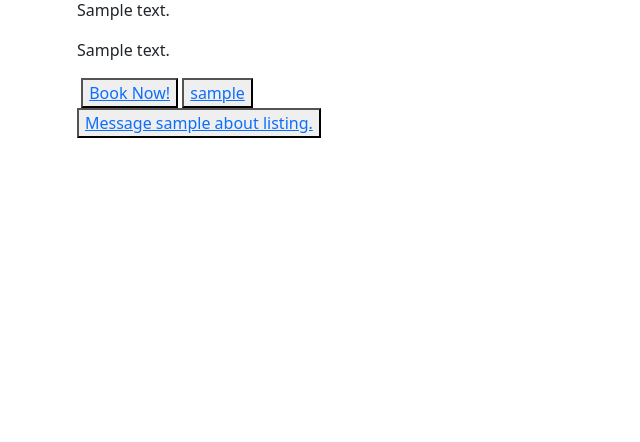
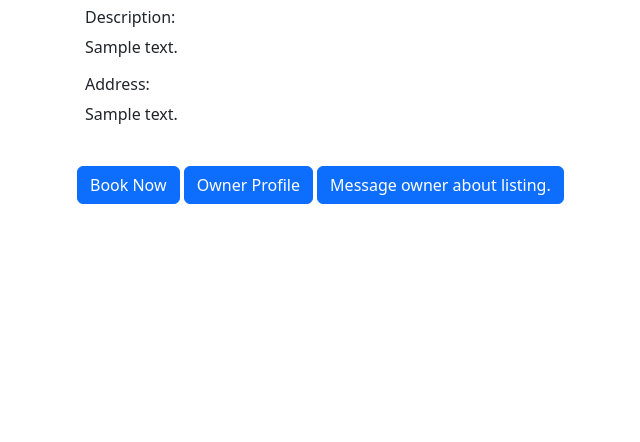
Before and after one commit to yagizulasoglu/Share-BB, a Flask app: template templates/listings/info.html in a window 1280 px wide. Shown: the part 358-800 px from the top of the page, without its empty margins (5-645 px from the left). Run offline with Flask 3, Linux system fonts and the light colour scheme; tables that the repository leaves empty hold one stand-in row (values such as "Sample post"); the template is opened without the code that fills it: values that come from a table or form of the project are taken from there, most other values are stand-ins (such as "Sample title", 1, 10 or a date in 2020).

Commit message:
Listing Styles

```diff
--- a/templates/listings/info.html
+++ b/templates/listings/info.html
@@ -2,17 +2,24 @@
 
 {% block content %}
 
-<div class="col-lg-4 col-md-6 col-12">
+<div class="col-12">
   <div class="card-contents">
-    <p>{{ listing.title }}</p>
-    <p>{{ listing.description }}</p>
-    <p>{{ listing.address }}</p>
+    <div class="listing-info m-2 text">
+      <h3>{{ listing.title }}</h3>
+      <div class="despription">
+        <h6>Description:</h6>
+        <p>{{ listing.description }}</p>
+      </div>
+      <h6>Address:</h6>
+      <p>{{ listing.address }}</p>
+    </div>
 
 
     {% for image in listing.images %}
     <img src="{{url}}{{image.path}}" alt="">
     {% endfor %}
     {% if g.user.id == listing.user.id %}
+
     <form action="/listings/{{listing.id}}/edit">
       <button type="submit">Edit</button>
     </form>
@@ -20,12 +27,17 @@
       <button type="submit">Delete</button>
     </form>
     {% else %}
-    <button><a href="/reservations/{{listing.id}}">
-        Book Now!
-      </a></button>
-    <button><a href="/users/{{listing.user.id}}">{{listing.user.username}}</a></button>
-    <button><a href="/users/{{listing.user.id}}/message">Message {{listing.user.username}} about listing.</a></button>
-    {% endif %}
+    <div class="listing-buttons d-block">
+      <button class="btn btn-primary"><a href="/reservations/{{listing.id}}" class="text-white text-decoration-none">
+          Book Now
+        </a></button>
+      <button class="btn btn-primary"><a href="/users/{{listing.user.id}}" class="text-white text-decoration-none">Owner
+          Profile</a></button>
+      <button class="btn btn-primary"><a href="/users/{{listing.user.id}}/message"
+          class="text-white text-decoration-none">Message owner about
+          listing.</a></button>
+      {% endif %}
+    </div>
   </div>
 </div>
 
```
Also changed, not shown: templates/home.html (+11 -9 lines), templates/listings/book-reservation.html (+5 -5 lines), templates/listings/listing.html (+17 -18 lines).
